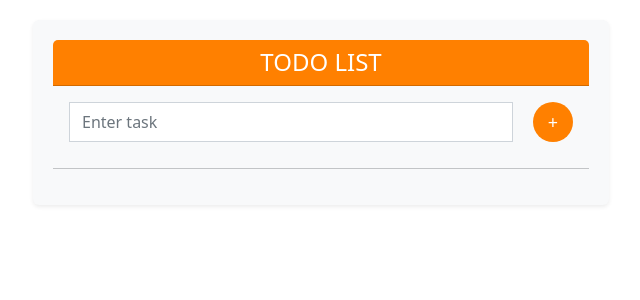
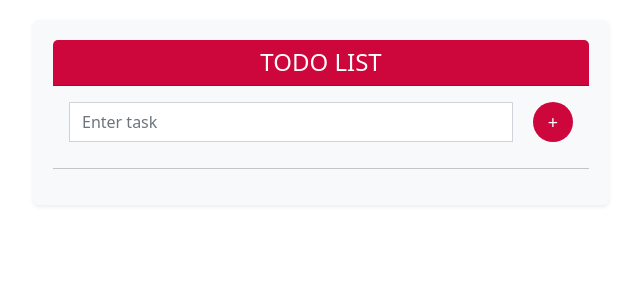
Before and after one commit to tamjid1108/to-do-app, a React (Create React App) app: page / in a window 1280 px wide. Shown: the top 300 px of the page, without its empty margins (319-959 px from the left). Built offline with nearby package versions, Linux system fonts and the light colour scheme.

Commit message:
change theme

```diff
--- a/src/App.css
+++ b/src/App.css
@@ -7,7 +7,7 @@
 }
 
 .card-header {
-  background-color: #ff8000;
+  background-color: #cd073c;
   border-radius: 0;
 }
 
@@ -37,7 +37,7 @@
   border-radius: 50%;
   width: 40px;
   height: 40px;
-  background-color: #ff8000;
+  background-color: #cd073c;
   color: #fff;
   font-size: 18px;
   line-height: 1;
@@ -66,23 +66,23 @@
 }
 
 .btn-orange {
-  background-color: #ff8000;
-  border-color: #ff8000;
+  background-color: #cd073c;
+  border-color: #cd073c;
 }
 
-.btn-orange:hover {
-  background-color: #ffaf5d;
+/* .btn-orange:hover {
+  background-color: #ce5dff;
   border-color: #ffaf5d;
-}
+} */
 
 .btn-close {
   color: #fff;
 }
 
 .btn-close:hover {
-  color: #ff8000;
+  color: #cd073c;
 }
 
 .bg-orange {
-  background-color: #ff8000;
+  background-color: #cd073c;
 }
```
